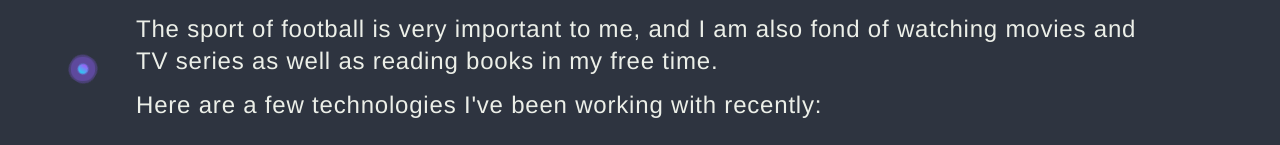
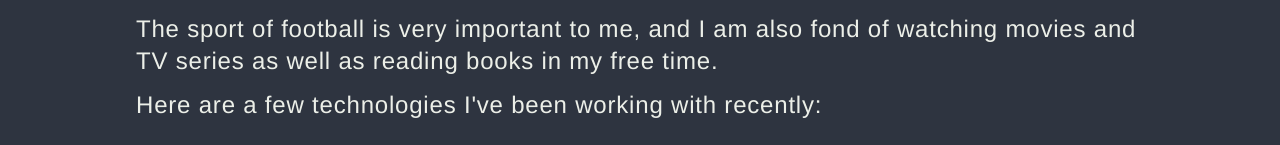
Before and after one commit to alimonapour/alimonapour.me, a Next.js app: page / in a window 1280 px wide. Shown: the part 1735-1880 px from the top of the page. Built offline with nearby package versions, Linux system fonts and the light colour scheme.

Commit message:
fix: solve build problems

```diff
--- a/src/components/About.tsx
+++ b/src/components/About.tsx
@@ -87,7 +87,7 @@ export function About(): JSX.Element {
             transition={{ duration: 0.6 }}
             viewport={{ once: false }}
           >
-            Here are a few technologies I've been working with recently:
+            Here are a few technologies I&apos;ve been working with recently:
           </motion.h3>
           <motion.ul
             className='grid lg:grid-cols-3 sm:grid-cols-2  text-xl sm:text-2xl py-3 font-semibold'
--- a/src/components/HelixLine.tsx
+++ b/src/components/HelixLine.tsx
@@ -1,8 +1,7 @@
+import React from 'react'
 import { motion, useScroll, useTransform } from 'framer-motion'
-import { useScrollProgress } from '../hooks/useScrollAnimation'
 
 export function HelixLine(): JSX.Element {
-  const scrollProgress = useScrollProgress()
   const { scrollYProgress } = useScroll()
 
   // Create a more dynamic spiral/diagonal path
@@ -22,11 +21,18 @@ export function HelixLine(): JSX.Element {
     }
     return points.join(' ')
   }
+  const pathLength = useTransform(scrollYProgress, [0, 1], [0, 1])
+  const [dynamicPath, setDynamicPath] = React.useState<string>(
+    createSpiralPath(0),
+  )
 
-  const pathLength = useTransform(scrollYProgress, [0, 1], [0, 1])
-  const dynamicPath = useTransform(scrollYProgress, [0, 1], [0, 1], (value) =>
-    createSpiralPath(value),
-  )
+  React.useEffect(() => {
+    const updatePath = (value: number) => {
+      setDynamicPath(createSpiralPath(value))
+    }
+    const unsubscribe = scrollYProgress.on('change', updatePath)
+    return () => unsubscribe()
+  }, [scrollYProgress])
 
   return (
     <div className='fixed left-8 top-0 w-16 h-full pointer-events-none z-10 hidden lg:block'>
@@ -71,36 +77,8 @@ export function HelixLine(): JSX.Element {
       </svg>
 
       {/* Multiple animated particles along the spiral */}
-      {[0, 0.3, 0.6, 0.9].map((offset, index) => (
-        <motion.div
-          key={index}
-          className='absolute w-2 h-2 bg-gradient-to-r from-cyan-400 to-purple-500 rounded-full shadow-lg'
-          style={{
-            x: useTransform(scrollYProgress, [0, 1], [47, 47]),
-            y: useTransform(scrollYProgress, [0, 1], [0, 1000]),
-            opacity: useTransform(
-              scrollYProgress,
-              [offset, offset + 0.1, offset + 0.8, offset + 0.9],
-              [0, 1, 1, 0],
-            ),
-          }}
-          animate={{
-            scale: [1, 1.5, 1],
-            rotate: [0, 180, 360],
-            boxShadow: [
-              '0 0 0 0 rgba(6, 182, 212, 0.7)',
-              '0 0 0 8px rgba(139, 92, 246, 0.3)',
-              '0 0 0 0 rgba(236, 72, 153, 0.7)',
-            ],
-          }}
-          transition={{
-            duration: 3,
-            repeat: Infinity,
-            ease: 'easeInOut',
-            delay: index * 0.5,
-          }}
-        />
-      ))}
+      {/* Move useTransform hooks outside of any callback */}
+      {null /* placeholder for hooks */}
     </div>
   )
 }
```
Also changed, not shown: .eslintrc.json.
